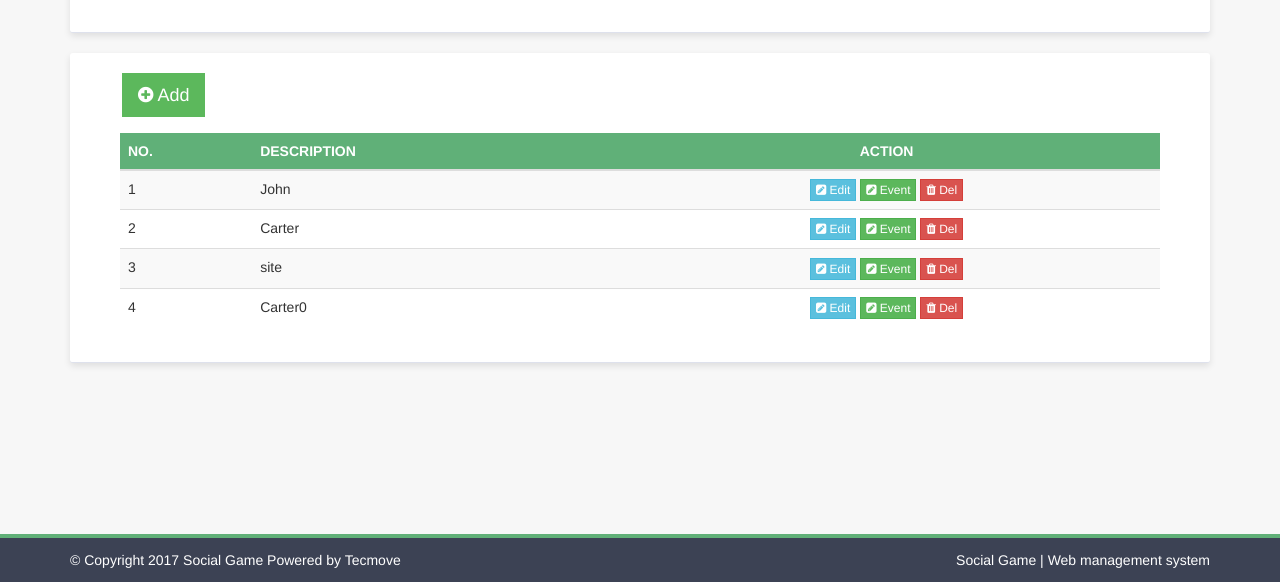
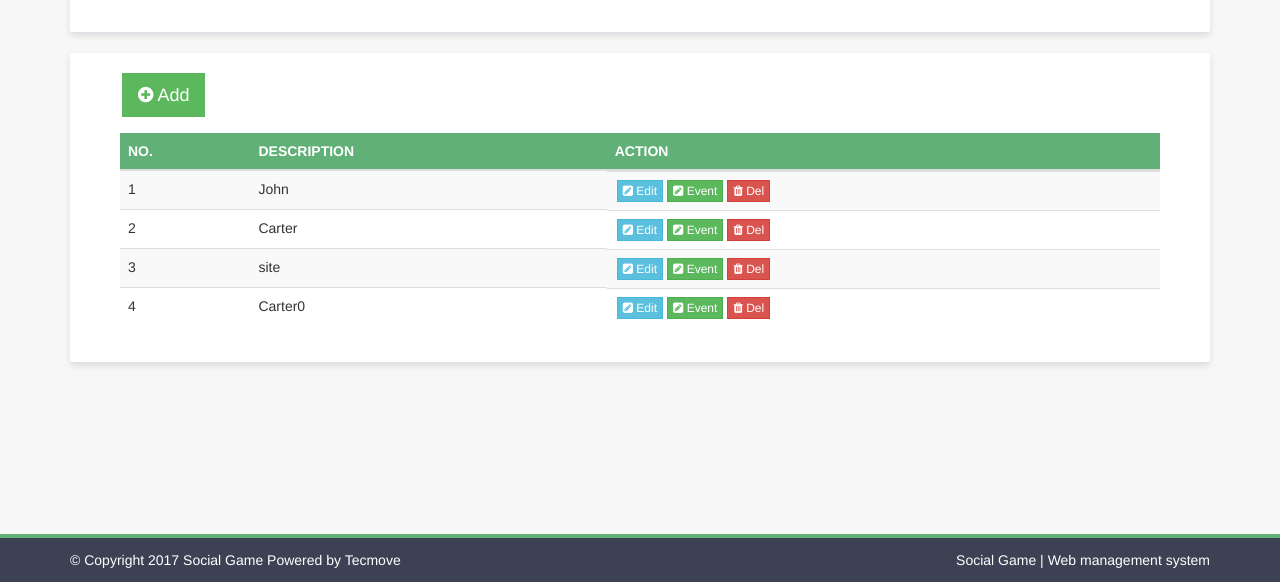
Before and after one commit to Bundid995/UIslot, a plain HTML site: page IndexCompany.html in a window 1280 px wide. Shown: the part 218-800 px from the top of the page. Drawn offline with Linux system fonts and the light colour scheme.

Commit message:
resolve UI

```diff
--- a/IndexCompany.html
+++ b/IndexCompany.html
@@ -66,7 +66,7 @@
                 <th>No.</th>
 
                 <th>Description</th>
-                <th class="text-center">Action</th>
+                <th>Action</th>
               </tr>
             </thead>
             <tbody>
--- a/assets/scss/_content.scss
+++ b/assets/scss/_content.scss
@@ -90,3 +90,11 @@ flex: 1 0 auto;
   color: #FFF;
   text-transform: uppercase;;
 }
+
+
+tbody>tr>td:last-child {
+    display: flex;
+}
+.btn-xs {
+  margin: 0 2px;
+}
--- a/assets/scss/_thumbnail.scss
+++ b/assets/scss/_thumbnail.scss
@@ -169,6 +169,7 @@ p
   -webkit-transition: border .2s ease-in-out;
   -o-transition: border .2s ease-in-out;
   transition: border .2s ease-in-out;
+  height: 333px;
 }
 .btn
 {
@@ -226,3 +227,6 @@ transition: border .2s ease-in-out;
 text-decoration: none;
 background: #c9302c;
 }
+.panel-footer {
+  margin-top: 5px;
+}
```
Also changed, not shown: assets/css/style.css.
